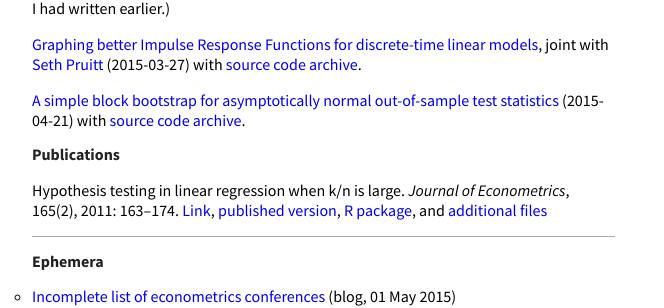
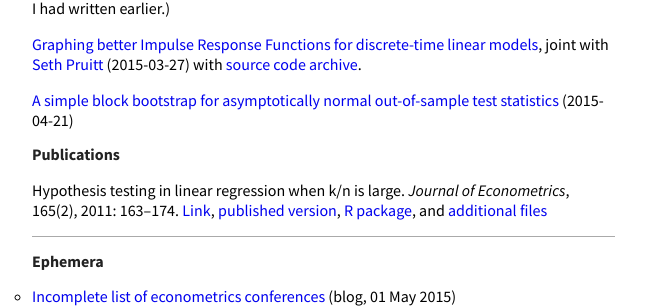
Before and after one commit to mmkuang/grayclhn.github.io, a Jekyll site: the page built from index.md, in a window 1280 px wide. Shown: the part 1109-1417 px from the top of the page, without its empty margins (0-664 px from the left). Built offline with Jekyll 4.4.1, drawn with Linux system fonts in a browser that asks for light colours; Markdown is read by kramdown in place of the engine named in the settings.

Commit message:
Remove broken link to source code archive

```diff
--- a/index.md
+++ b/index.md
@@ -104,8 +104,7 @@ joint with [Seth Pruitt](https://sites.google.com/site/sethpruittnet/)
 <!-- [Private git repository](https://git.ece.iastate.edu/gcalhoun/smooth_irf) -->
 
 [A simple block bootstrap for asymptotically normal out-of-sample test statistics](dl/calhoun_oosbootstrap_v2015-04-21.pdf)
-(2015-04-21) with
-[source code archive](dl/calhoun_oosbootstrap_v2015-04-21.zip).
+(2015-04-21)
 <!-- [Private git repository](https://git.ece.iastate.edu/gcalhoun/oosbootstrap) -->
 
 Publications
```
